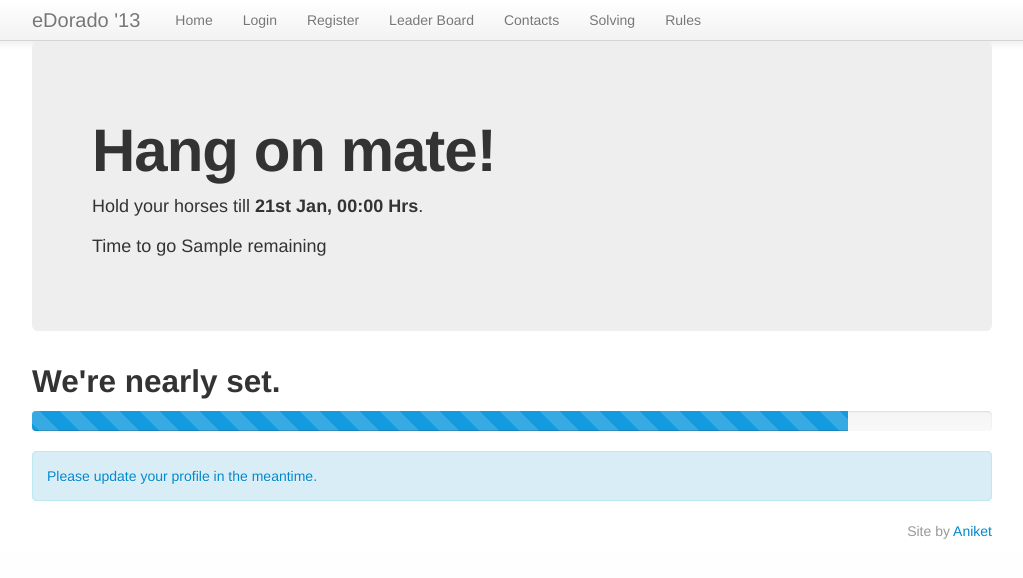
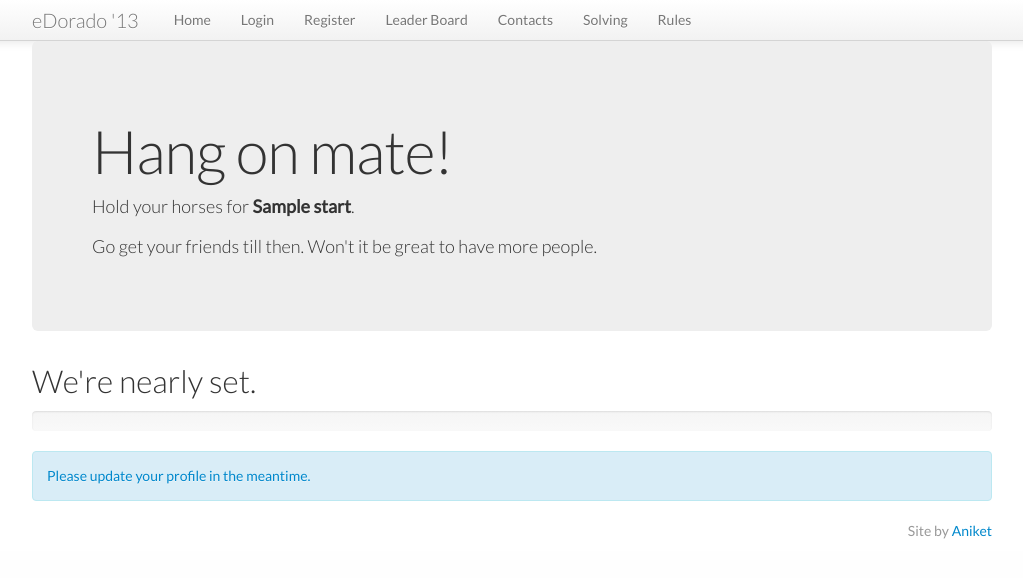
Before and after one commit to aniketpant/edorado, a CodeIgniter app: the page made by application/views/user/wait-for-it.php in a window 1280 px wide. Shown: the top 578 px of the page, without its empty margins (128-1151 px from the left). Run offline with CodeIgniter, Linux system fonts and the light colour scheme; the template is opened without the code that fills it: most values are stand-ins (such as "Sample title", 1, 10 or a date in 2020); data that the repository does not hold is empty.

Commit message:
Changed: visual improvements
Signed-off-by: Aniket Pant <me@aniketpant.com>

```diff
--- a/application/controllers/home.php
+++ b/application/controllers/home.php
@@ -165,7 +165,11 @@
                 if ($this->session->userdata('logged_in')) {
                     $data['page_title'] = 'Wait for it';
                     $this->load->helper('date');
-                    $data['remaining'] = unix_to_human((human_to_unix('21/01/2013') - now()), TRUE, 'us');
+                    $start = human_to_unix('2013-01-15 06:00 PM');
+                    $now = gmt_to_local(now(), 'UP45', TRUE);
+                    $end = human_to_unix('2013-01-21 00:00 AM');
+                    $data['bar'] = ($now - $start)/($end - $start) * 100;
+                    $data['start'] = timespan($now, $end);
                     $this->load->view('user/wait-for-it', $data);
                 }
                 else {
--- a/application/views/user/wait-for-it.php
+++ b/application/views/user/wait-for-it.php
@@ -2,14 +2,14 @@
 
 	<div class="hero-unit">
 	    <h1 class="page-header">Hang on mate!</h1>
-	    <p>Hold your horses till <strong>21st Jan, 00:00 Hrs</strong>.</p>
-      <p>Time to go <?= $remaining ?></p>
+	    <p>Hold your horses for <strong><?= $start ?></strong>.</p>
+      <p>Go get your friends till then. Won't it be great to have more people.</p>
 	</div>
 
   <h2>We're nearly set.</h2>
 
-  <div class="progress progress-striped active">
-    <div class="bar" style="width: 85%;"></div>
+  <div class="progress progress-striped active progress-success">
+    <div class="bar" style="width: <?= $bar ?>%;"></div>
   </div>
 
   <?php if(!$is_complete) { ?>
--- a/index.php
+++ b/index.php
@@ -104,6 +104,12 @@
 	// The controller function you wish to be called.
 	// $routing['function']	= '';
 
+/**
+ *  set the default timezone.
+ */
+
+date_default_timezone_set('Asia/Kolkata');
+
 
 /*
  * -------------------------------------------------------------------
--- a/public/css/style.css
+++ b/public/css/style.css
@@ -1,10 +1,21 @@
-/*-----------------------------------------*\
-    CONTENT AREAS
-\*-----------------------------------------*/
+@import url(http://fonts.googleapis.com/css?family=Lato:300,400,400italic);
+
+h1, h2, h3 {
+    font-family: 'Lato', sans-serif !important;
+    font-weight: 300 !important;
+}
+
+body {
+    font-family: 'Lato', serif !important;
+    font-weight: 400 !important;
+}
+
+.lead {
+    font-weight: 300 !important;
+}
+
 html { background: #fefefe }
-/*-----------------------------------------*\
-    LEVELS
-\*-----------------------------------------*/
+
 .levels .box {
     list-style: none;
     display: inline-block;
@@ -44,9 +55,7 @@
     right: 0;
     padding: 10px;
 }
-/**
- * Recommend
- */
+
 .share{
     display: table;
     margin: 0 auto;
```
